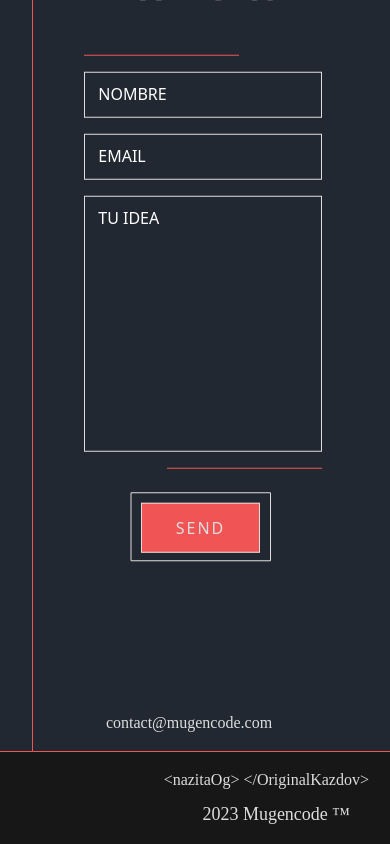
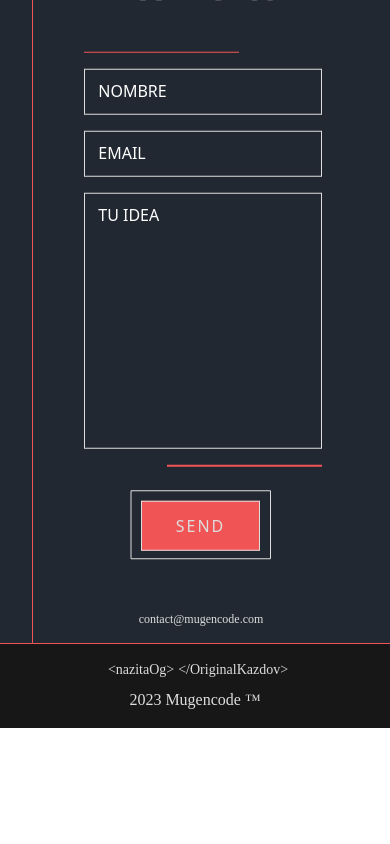
Before and after one commit to Nazaa29/mugencode, a React (Create React App) app: page / in a window 390 px wide. Shown: the part 2383-3227 px from the top of the page. After the commit the page ends 3111 px from the top, so only its background shows below. Built offline with nearby package versions, Linux system fonts and the light colour scheme; the HTML template or start-up script is replaced by a standard one; what taos would draw is missing.

Commit message:
responsive

```diff
--- a/src/components/Contact/Contact.js
+++ b/src/components/Contact/Contact.js
@@ -3,7 +3,7 @@ import Reveal from "../UI/Reveal";
 
 const Contact = () => {
   return (
-    <section id="contact" className="xl:h-screen h-fit min-h-[790px] flex bg-dark-custom relative">
+    <section id="contact" className="xl:h-screen min-h-[690px] md:min-h-[790px] lg:min-h-[810px]: flex bg-dark-custom relative">
       <div className="absolute top-8 bottom-0 left-8 md:left-14 bg-red-custom w-1px"></div>
       {/* Línea horizontal */}
       <div className="absolute w-4/5 top-16 md:left-24 left-20 right-24 h-1px invisible sm:visible bg-red-custom"></div>
@@ -13,7 +13,7 @@ const Contact = () => {
         </h1>
       </Reveal>
 
-      <div className="absolute sm:top-[53%] top-[44%] 2xl:top-[57%] left-1/2 transform -translate-x-1/2 mt-10 xl:mt-4 -translate-y-1/2 w-full felx flex-col">
+      <div className="absolute sm:top-[53%] top-[50%] 2xl:top-[57%] left-1/2 transform -translate-x-1/2 mt-10 xl:mt-4 -translate-y-1/2 w-full felx flex-col">
         <Form />
       </div>
     </section>
--- a/src/components/Footer/Footer.js
+++ b/src/components/Footer/Footer.js
@@ -1,14 +1,18 @@
-export default function Footer () {
+import RevealHorizontal from "../UI/RevealHorizontal";
+
+export default function Footer() {
     return (
         <footer className="w-full relative bg-[#171717] h-fit">
-            <div className="absolute top-0 bottom-[92px] left-8 md:left-14 bg-red-custom w-1px"></div>
-            <p className="w-screen border-b-[1px]  border-b-red-custom pt-8 pr-3 pb-4 bg-dark-custom text-gray-custom font-workSans text-center">contact@mugencode.com</p>
+            <div className="absolute top-0 bottom-[84.5px] sm:bottom-[89px] md:sm:bottom-[92px] left-8 md:left-14 bg-red-custom w-1px"></div>
+            <p className="w-screen border-b-[1px] text-xs pl-3 sm:pl-0 sm:text-base  border-b-red-custom pt-8 lg:pr-2 pb-4 bg-dark-custom text-gray-custom font-workSans text-center">contact@mugencode.com</p>
+            <RevealHorizontal>
+                <div className=" ml-[6px] flex pt-4 pb-2 text-sm sm:text-base sm:pr-[21px] justify-center sm:justify-end">
+                    <p className="text-center font-sourceCodePro text-gray-custom">&lt;nazitaOg&gt;</p>
+                    <p className=" text-center ml-1 text-gray-custom font-sourceCodePro">&lt;/OriginalKazdov&gt;</p>
+                </div>
+            </RevealHorizontal>
 
-            <div className=" ml-[6px] flex pt-4 pb-2 pr-[21px] justify-end">
-                <p className="text-center font-sourceCodePro text-gray-custom">&lt;nazitaOg&gt;</p>
-                <p className=" text-center ml-1 text-gray-custom font-sourceCodePro">&lt;/OriginalKazdov&gt;</p>
-            </div>
-            <p className="w-screen pb-4 text-gray-custom text-lg font-bolder text-end pr-10 font-workSans">2023 Mugencode ™</p>
+            <p className="w-screen pb-4 text-gray-custom  text-base lg:text-lg font-bolder text-center sm:text-end sm:pr-10 font-workSans">2023 Mugencode ™</p>
         </footer>
     );
 }
--- a/src/components/Home/Header.js
+++ b/src/components/Home/Header.js
@@ -87,6 +87,7 @@ const Header = (props) => {
         }}
       ></div>
       <header
+        id="home"
         className={`fixed top-0 w-full text-white py-2 px-8 flex items-center justify-between font-workSans tracking-wide border-red-custom transition-opacity border-b-[3px] duration-500 z-50 ${
           isVisible ? "opacity-100" : "opacity-0"
         }`}
@@ -101,7 +102,7 @@ const Header = (props) => {
         </div>
         <nav className="flex space-x-20 xl:space-x-40 lg:space-x-24">
           <a
-            href="#home"
+            href="#"
             className="hover:text-gray-400 lg:visible lg:block hidden"
           >
             Home
--- a/src/components/Home/Home.js
+++ b/src/components/Home/Home.js
@@ -6,7 +6,6 @@ const Home = (props) => {
 
   return (
     <section
-      id="home"
       className="w-full flex bg-dark-custom justify-center items-center relative"
       style={{ height: dynamicHeight, minHeight: 270}}
     >
--- a/src/components/Proyects/TestimonialsSlide.js
+++ b/src/components/Proyects/TestimonialsSlide.js
@@ -2,6 +2,7 @@ import Testimonial from "./Testimonial";
 import perfil1 from '../../assets/images/foto-perfil-1.png'
 import perfil2 from '../../assets/images/perfil2.jpg'
 import { useState, useEffect } from "react";
+import RevealHorizontal from "../UI/RevealHorizontal";
 
 const TestimonialsSlide = ({ setCurrent }) => {
     const buttonText = 'PROYECTOS';
@@ -52,11 +53,13 @@ const TestimonialsSlide = ({ setCurrent }) => {
     }, []);
 
     return (
-        <section className="h-full relative w-screen lg:flex lg:flex-col hidden">
+        <section className="h-full relative w-screen lg:flex lg:flex-col lg:visible hidden">
             <div className="absolute top-8 bottom-0 right-16 bg-gray-custom w-[1px]"></div>
             {/* Línea horizontal */}
             <div className="absolute w-4/5 top-16 md:left-[84px] left-20 right-24 h-1px  bg-gray-custom"></div>
-                <h1 className="lg:text-6xl text-4xl absolute left-1/2 -translate-x-2/4 lg:left-40 top-10 lg:translate-x-0 lg:top-14 font-bold uppercase mt-10 ml-7 font-tungsten tracking-wider text-gray-custom">Testimonios</h1>
+            <RevealHorizontal>
+            <h1 className="lg:text-6xl text-4xl absolute left-1/2 -translate-x-2/4 lg:left-40 top-10 lg:translate-x-0 lg:top-14 font-bold uppercase mt-10 ml-7 font-tungsten tracking-wider text-gray-custom">Testimonios</h1>
+            </RevealHorizontal>
             <div className="absolute left-0 top-0 font-workSans p-4 flex flex-col items-center bg-black bg-opacity-25 justify-center text-gray-custom hover:text-red-custom hover:bg-opacity-50 h-full transition-all ease-in-out duration-500 cursor-pointer invisible lg:visible" onClick={prev}>
                 {buttonLetters.map((letter, index) => (
                     <div key={index} className="m-3">
@@ -64,7 +67,7 @@ const TestimonialsSlide = ({ setCurrent }) => {
                     </div>
                 ))}
             </div>
-            <ul className="flex mt-10 h-[400px] w-[1000px] overflow-hidden absolute translate-x-[-48%] left-[50%] bottom-[20%]">
+            <ul className="flex mt-10 h-[400px] w-[1000px] overflow-hidden absolute translate-x-[-48%] left-[50%] bottom-[15%]">
                 {testimonials.map((testimonial, index) => (
                     <Testimonial
                         currentTestimonial={currentTestimonial}
@@ -76,7 +79,7 @@ const TestimonialsSlide = ({ setCurrent }) => {
                     />
                 ))}
             </ul>
-            <ul className="flex absolute bottom-32 left-[50%] translate-x-[-50%]">
+            <ul className="flex absolute bottom-24 left-[50%] translate-x-[-50%]">
                 {testimonials.map((_, index) => (
                     <li className={`rounded-full w-4 h-4 bg-gray-custom m-4 cursor-pointer  ${currentTestimonial === index ? 'bg-red-custom' : ''}`}
                         onClick={() => setCurrentTestimonial(index)}
--- a/src/components/UI/Modal.js
+++ b/src/components/UI/Modal.js
@@ -20,7 +20,7 @@ const Modal = () => {
     }
 
     return show && (
-        <div className="fixed inset-0 flex items-center justify-center z-50 bg-black bg-opacity-75" onClick={onClose}>
+        <div className="fixed inset-0 flex items-center font-workSans justify-center z-50 bg-black bg-opacity-75" onClick={onClose}>
             <div className="bg-gray-custom w-300 rounded shadow-md relative text-center align-middle w-[35%]" onClick={handleModalClick}>
             <div className={`${modalCheck ? 'bg-dark-custom' : 'bg-red-custom'} p-2 rounded-t h-36 flex justify-center items-center`}>
                     <span onClick={onClose} className="absolute top-2 right-2 cursor-pointer text-gray-custom transition-all hover:text-black">
--- /dev/null
+++ b/src/components/UI/RevealHorizontal.js
@@ -0,0 +1,36 @@
+import {motion, useAnimation, useInView} from 'framer-motion'
+import { useEffect, useRef } from 'react';
+
+
+const RevealHorizontal = (props) => {
+    const ref =useRef();
+    const isInView = useInView(ref, {once: true});
+
+    const animacion = useAnimation();
+
+    useEffect(() => {
+        if (isInView){
+            animacion.start('vissible')
+        }
+    },[isInView, animacion])
+
+    return(
+        <motion.div
+        ref={ref}
+        variants={{
+            hidden: {opacity: 0, x:10},
+            vissible: {opacity:1, x:0}
+        }}
+        initial='hidden'
+        animate = {animacion}
+        transition={{duration:0.3}}
+        >
+
+            {props.children}
+        </motion.div>
+
+    );
+
+}
+
+export default RevealHorizontal;
```
Also changed, not shown: src/components/UI/ModalWrong.js (deleted).
